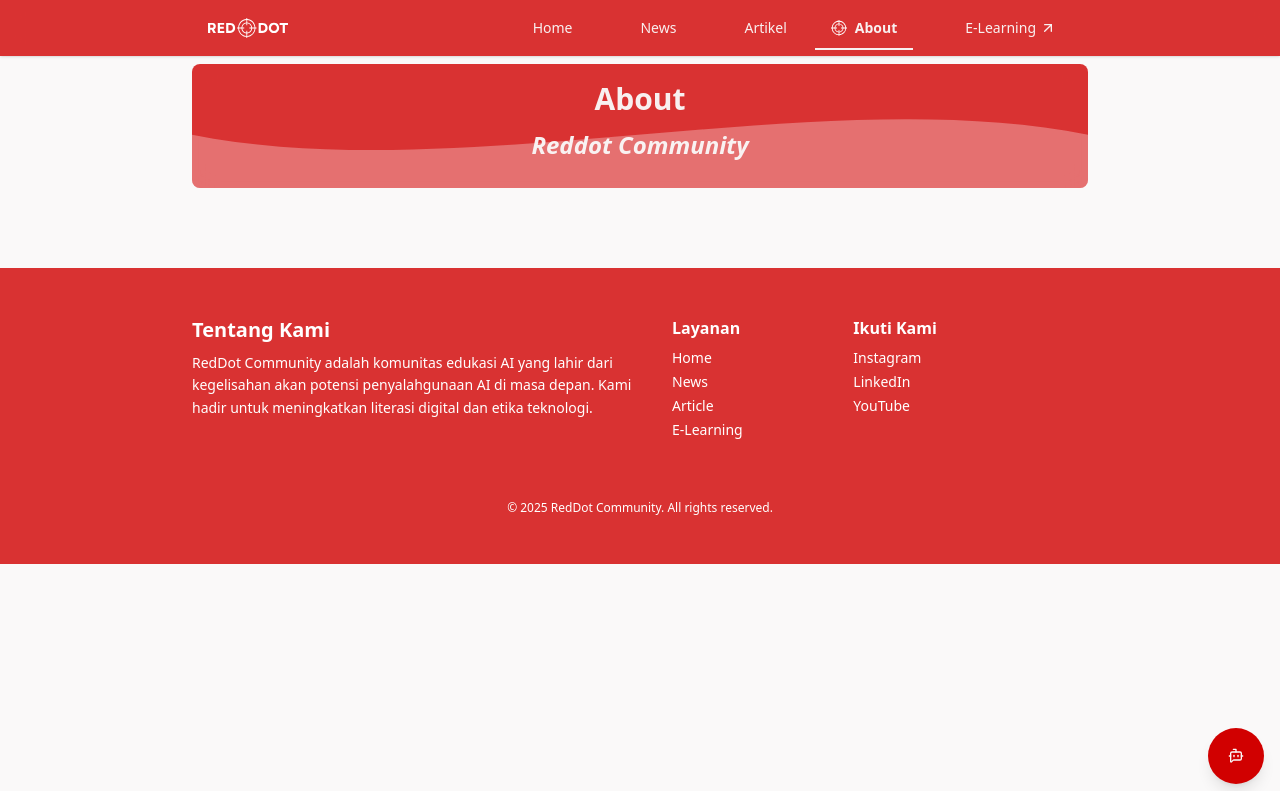
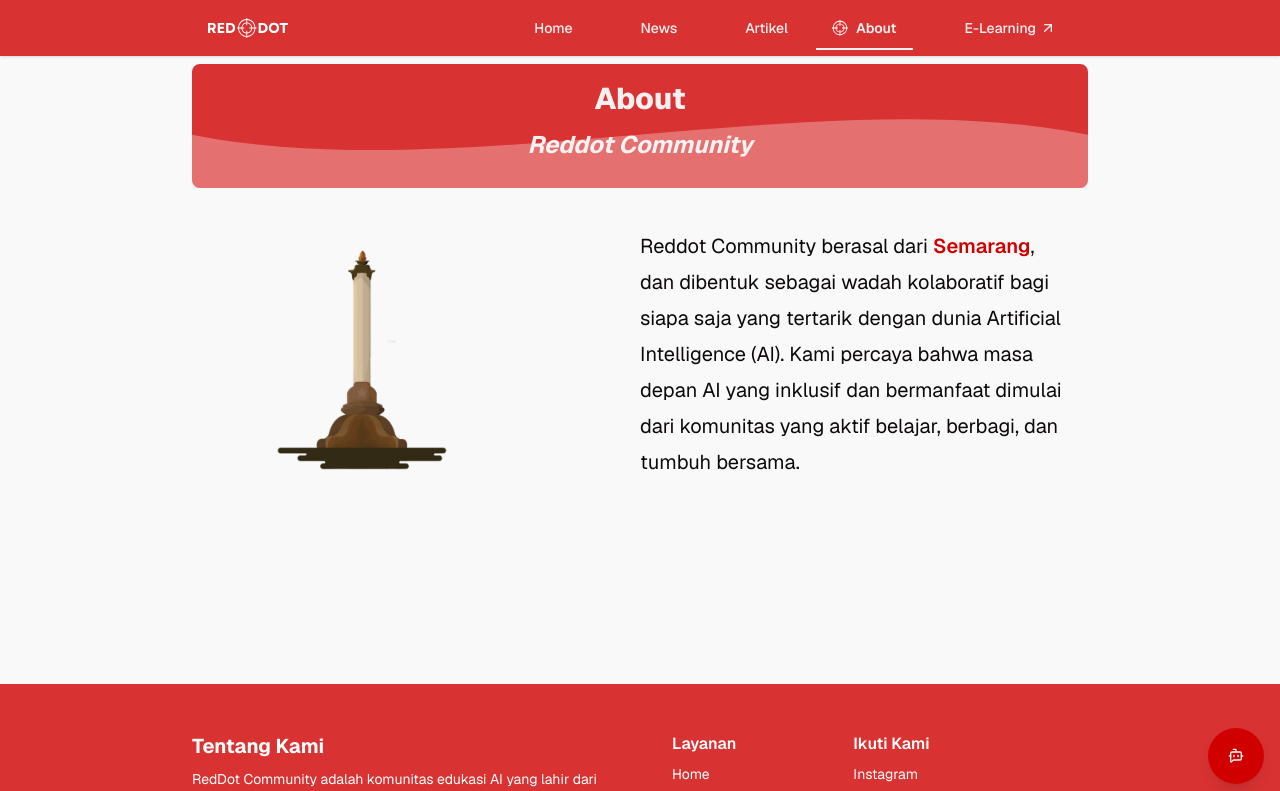
Before and after one commit to bagoesrex/reddot.site-frontend, a Next.js app: page /about in a window 1280 px wide. Shown: the top 791 px of the page. Built offline with nearby package versions, Linux system fonts and the light colour scheme.

Commit message:
feat(about): add description section and apply Geist Sans Font

```diff
--- a/app/about/page.tsx
+++ b/app/about/page.tsx
@@ -1,9 +1,13 @@
+import DescriptionSection from "@/components/about/description-section";
 import TitleSection from "@/components/about/title-section";
 
 export default function AboutPage() {
     return (
-        <main className="w-full flex justify-center items-center pb-20">
+        <main className="w-full flex flex-col justify-center items-center pb-20">
+
             <TitleSection />
+
+            <DescriptionSection />
         </main>
     );
 }
--- a/app/layout.tsx
+++ b/app/layout.tsx
@@ -28,7 +28,7 @@ export default function RootLayout({
   return (
     <html lang="en" className="scroll-smooth">
       <body
-        className={`${geistSans.variable} ${geistMono.variable} antialiased relative`}
+        className={`${geistSans.variable} ${geistMono.variable} font-sans antialiased relative`}
       >
         <Header />
         {children}
--- /dev/null
+++ b/components/about/description-section.tsx
@@ -0,0 +1,19 @@
+import Image from "next/image";
+
+export default function DescriptionSection() {
+    return (
+        <section id="description" className="flex flex-col md:flex-col min-h-[26rem] items-center pb-15 pt-10 px-5 max-w-4xl w-full">
+            <div className="flex flex-row w-full">
+                <div className="flex-1/2 justify-center items-center w-full">
+                    <Image src="/illustrations/tugu.webp" alt="tugu" width={300} height={300} />
+                </div>
+                <div className="flex-1/2 justify-center items-center w-full">
+                    <p className="text-xl leading-9">Reddot Community berasal dari <span className="text-[#D10000] font-semibold">Semarang</span>, dan dibentuk sebagai wadah kolaboratif bagi
+                        siapa saja yang tertarik dengan dunia Artificial Intelligence (AI). Kami percaya bahwa masa depan AI yang inklusif dan
+                        bermanfaat dimulai dari komunitas yang aktif belajar, berbagi, dan tumbuh bersama.
+                    </p>
+                </div>
+            </div>
+        </section>
+    )
+}
```
Also changed, not shown: public/illustrations/tugu.webp (added).
